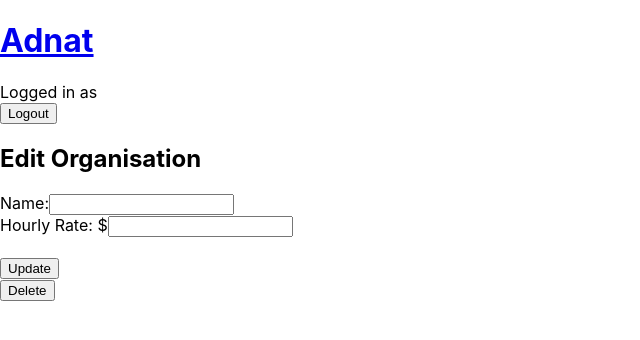
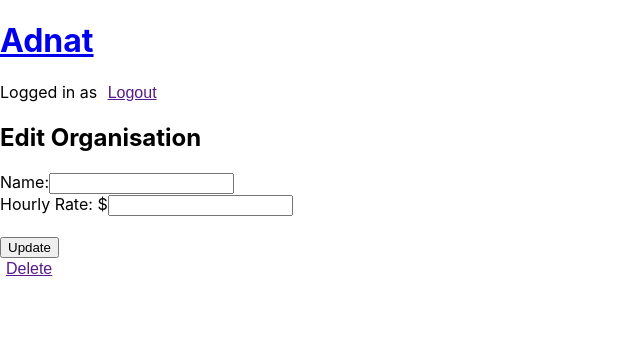
Before and after one commit to dchaan/Adnat-React, a React (Create React App) app in the folder frontend/: page /edit-organisation/1 in a window 1280 px wide. Shown: the top 340 px of the page, without its empty margins (0-640 px from the left). Built offline with nearby package versions, Linux system fonts and the light colour scheme; no server answers.

Commit message:
Basic CSS

```diff
--- a/frontend/src/components/navbar.js
+++ b/frontend/src/components/navbar.js
@@ -21,7 +21,7 @@
   return (
     <>
       <p>
-        Logged in as <b>{name}</b><br/>
+        Logged in as <b>{name}</b>
         <button className="btn" onClick={() => logout()}>Logout</button>
       </p>
     </>
--- a/frontend/src/components/organisation.js
+++ b/frontend/src/components/organisation.js
@@ -40,7 +40,7 @@
           <h2>{filteredOrg.name}</h2>
         ))}
 
-      <Link to={`/view-shifts/${organisationId}`}>View Shifts</Link>
+      <Link to={`/view-shifts/${organisationId}`}>View Shifts</Link>{" "}
       <Link to={`/edit-organisation/${organisationId}`}>Edit</Link>
       <button onClick={() => leaveOrg()}>Leave</button>
     </div>
--- a/frontend/src/components/organisations.js
+++ b/frontend/src/components/organisations.js
@@ -58,7 +58,7 @@
       <ul>
         {organisations.map((organisation, i) => (
           <li key={i}>
-            {organisation.name}
+            {organisation.name} {" "}
             <Link to={`/edit-organisation/${organisation.id}`}>Edit</Link>
             <button onClick={() => joinOrg(organisation.id)}>Join</button>
           </li>
@@ -68,7 +68,7 @@
 
       <h2>Create Organisation</h2>
       <form onSubmit={createAndJoinOrg}>
-        <label className="label">Name:</label>
+        <label className="label">Name: </label>
         <input className="input" type="text" name="name" value={organisationName} onChange={e => setOrganisationName(e.target.value)} placeholder="Name" required />
         <br/>
         <label className="label">Hourly Rate: $</label>
--- a/frontend/src/components/shifts.js
+++ b/frontend/src/components/shifts.js
@@ -24,7 +24,8 @@
     let formattedFinish = moment(finish);
     let difference = moment.duration(formattedFinish.diff(formattedStart));
     let totalHours = difference.asHours();
-    return (totalHours - formattedBreak).toFixed(2);
+    let cost = (totalHours - formattedBreak).toFixed(2);
+    return cost > 0 ? cost : 0
   }
 
   const getName = (userDetails, userId) => {
--- a/frontend/src/index.css
+++ b/frontend/src/index.css
@@ -11,3 +11,24 @@
   font-family: source-code-pro, Menlo, Monaco, Consolas, 'Courier New',
     monospace;
 }
+
+table {
+  width: 100%;
+}
+
+th, td {
+  border: 1px solid black;
+  padding: 5px;
+}
+
+button {
+  border: 0;
+  text-decoration: underline;
+  color: #551A8B;
+  font-size: 16px;
+  background-color: transparent;
+}
+
+Link {
+  padding: 5px;
+}
```
Also changed, not shown: 1 other file (tests, documents, lock files or other folders).
